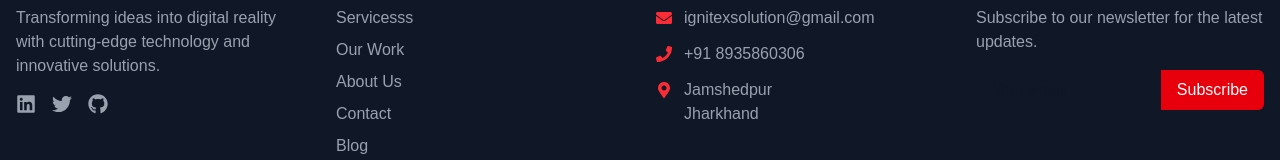
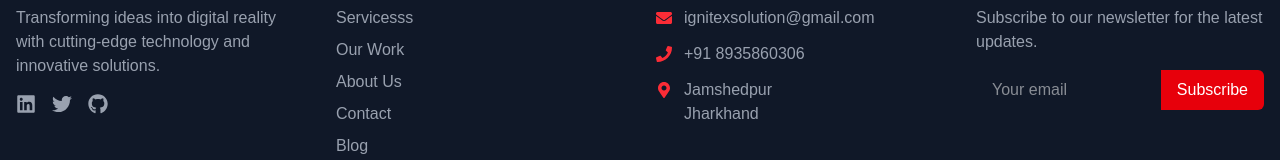
Before and after one commit to spritualrahul/IgniteX, a Next.js app in the folder my-app/: page /services in a window 1280 px wide. Shown: the part 1661-1821 px from the top of the page. Built offline with nearby package versions, Linux system fonts and the light colour scheme.

Commit message:
footer fixed

```diff
--- a/my-app/src/components/Footer.tsx
+++ b/my-app/src/components/Footer.tsx
@@ -90,7 +90,7 @@ export default function Footer() {
               <input
                 type="email"
                 placeholder="Your email"
-                className="px-4 py-2 rounded-l-md focus:outline-none focus:ring-2 focus:ring-red-500 text-gray-900 w-full"
+                className="px-4 py-2 rounded-l-md focus:outline-none focus:ring-2 focus:ring-red-500 text-white w-full"
                 required
               />
               <button
```
